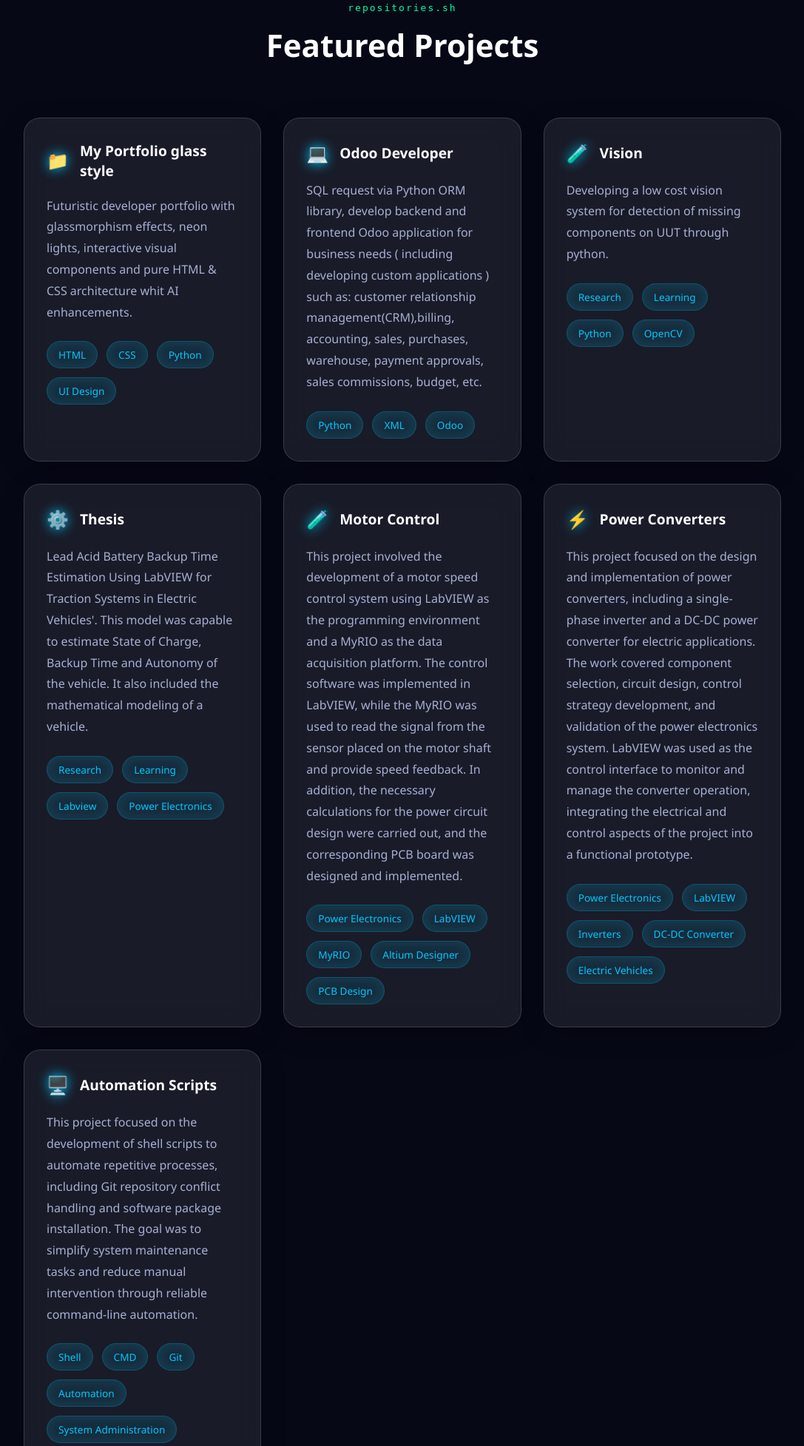
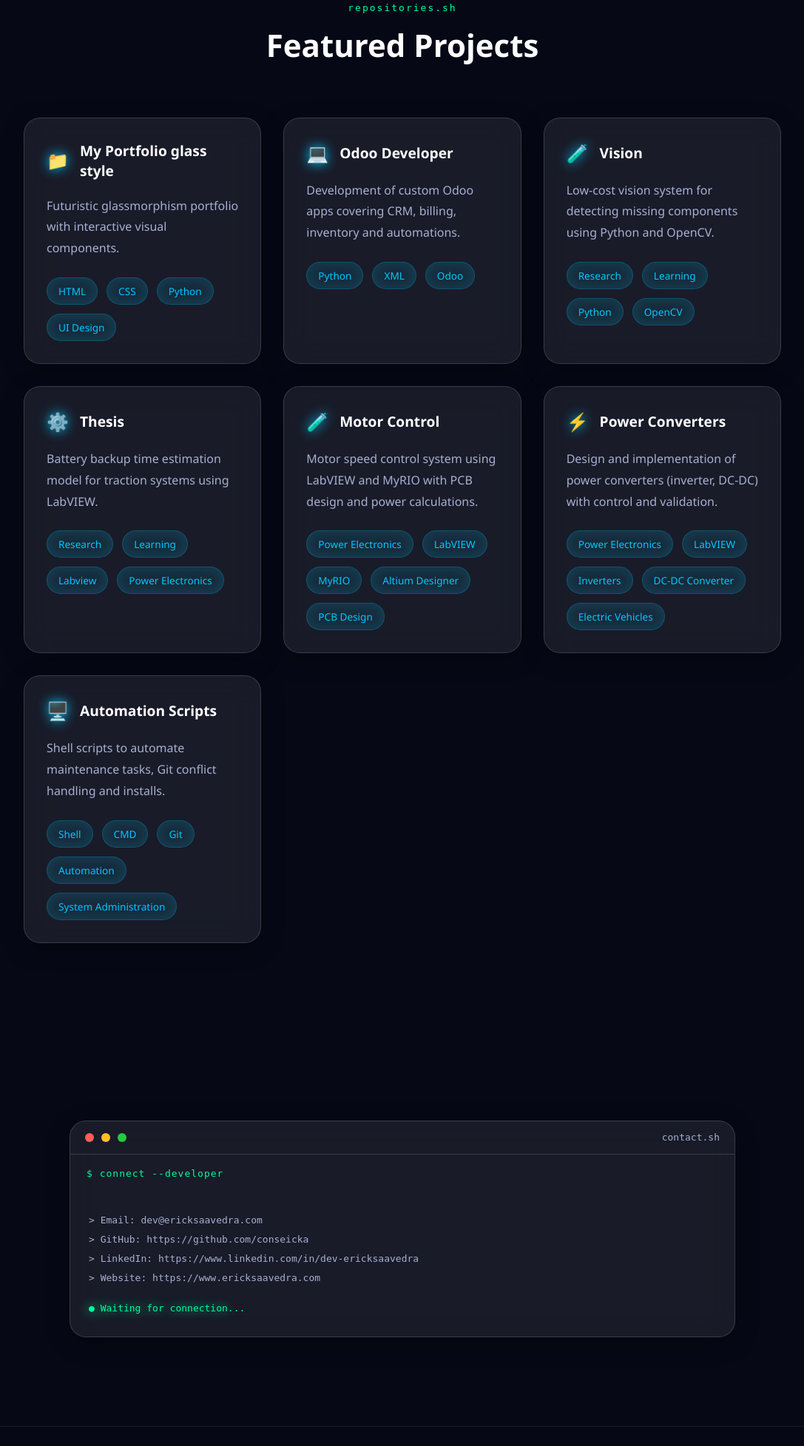
Before and after one commit to conseicka/portfolio-glass-style, a Flask app: page / in a window 1280 px wide. Shown: the part 3737-5692 px from the top of the page at 74% size, without its empty margins (96-1183 px from the left). Run offline with Flask 3, Linux system fonts and the light colour scheme.

Commit message:
adding sumamry on project section

```diff
--- a/static/scripts/dataDict.py
+++ b/static/scripts/dataDict.py
@@ -6,6 +6,7 @@ projects = [
         "icon": "📁",
         "title": "My Portfolio glass style",
         "description": "Futuristic developer portfolio with glassmorphism effects, neon lights, interactive visual components and pure HTML & CSS architecture whit AI enhancements.",
+        "brief": "Futuristic glassmorphism portfolio with interactive visual components.",
         "stack": ["HTML", "CSS", "Python", "UI Design"],
         "assets": [
             {
@@ -41,6 +42,7 @@ projects = [
         "description": "SQL request via Python ORM library, develop backend and frontend Odoo application for business needs "
         "( including developing custom applications ) such as: customer relationship management(CRM),billing, accounting, sales, "
         "purchases, warehouse, payment approvals, sales commissions, budget, etc.",
+        "brief": "Development of custom Odoo apps covering CRM, billing, inventory and automations.",
         "stack": ["Python", "XML", "Odoo"],
         "assets": [],
     },
@@ -49,6 +51,7 @@ projects = [
         "icon": "🧪",
         "title": "Vision",
         "description": "Developing a low cost vision system for detection of missing components on UUT through python.",
+        "brief": "Low-cost vision system for detecting missing components using Python and OpenCV.",
         "stack": ["Research", "Learning", "Python", "OpenCV"],
         "assets": [
             {
@@ -65,6 +68,7 @@ projects = [
         "title": "Thesis",
         "description": "Lead Acid Battery Backup Time Estimation Using LabVIEW for Traction Systems in Electric Vehicles'. This model was capable to estimate State of Charge, "
         "Backup Time and Autonomy of the vehicle. It also included the mathematical modeling of a vehicle.",
+        "brief": "Battery backup time estimation model for traction systems using LabVIEW.",
         "stack": ["Research", "Learning", "Labview", "Power Electronics"],
         "assets": [
             {
@@ -95,6 +99,7 @@ projects = [
         "description": "This project involved the development of a motor speed control system using LabVIEW as the programming environment and a MyRIO as the data acquisition platform. "
         "The control software was implemented in LabVIEW, while the MyRIO was used to read the signal from the sensor placed on the motor shaft and provide speed feedback. In addition, "
         "the necessary calculations for the power circuit design were carried out, and the corresponding PCB board was designed and implemented.",
+        "brief": "Motor speed control system using LabVIEW and MyRIO with PCB design and power calculations.",
         "stack": ["Power Electronics", "LabVIEW", "MyRIO", "Altium Designer", "PCB Design"],
         "assets": [
             {
@@ -113,6 +118,7 @@ projects = [
         "a DC-DC power converter for electric applications. The work covered component selection, circuit design, control strategy development, "
         "and validation of the power electronics system. LabVIEW was used as the control interface to monitor and manage the converter operation, "
         "integrating the electrical and control aspects of the project into a functional prototype.",
+        "brief": "Design and implementation of power converters (inverter, DC-DC) with control and validation.",
         "stack": ["Power Electronics", "LabVIEW", "Inverters", "DC-DC Converter", "Electric Vehicles"],
         "assets": [],
     },
@@ -122,6 +128,7 @@ projects = [
         "title": "Automation Scripts",
         "description": "This project focused on the development of shell scripts to automate repetitive processes, including Git repository conflict handling and software package installation. "
         "The goal was to simplify system maintenance tasks and reduce manual intervention through reliable command-line automation.",
+        "brief": "Shell scripts to automate maintenance tasks, Git conflict handling and installs.",
         "stack": ["Shell", "CMD", "Git", "Automation", "System Administration"],
         "assets": [],
     },
--- a/templates/contact.html
+++ b/templates/contact.html
@@ -44,7 +44,7 @@
             <p>
 
                 > Email:
-                your.email@example.com
+                dev@ericksaavedra.com
 
             </p>
 
@@ -52,7 +52,7 @@
             <p>
 
                 > GitHub:
-                github.com/your-profile
+                https://github.com/conseicka
 
             </p>
 
@@ -60,10 +60,16 @@
             <p>
 
                 > LinkedIn:
-                linkedin.com/in/your-profile
+                https://www.linkedin.com/in/dev-ericksaavedra
 
             </p>
 
+            <p>
+
+                > Website:
+                https://www.ericksaavedra.com
+
+            </p>
 
             <p class="status-online">
 
--- a/templates/projects.html
+++ b/templates/projects.html
@@ -28,7 +28,7 @@
             <h3>{{ p.title }}</h3>
         </div>
 
-        <p>{{ p.description }}</p>
+        <p>{{ (p.brief if p.brief else p.description)|truncate(150) }}</p>
 
         <div class="project-stack">
             {%- for tech in p.stack %}
```
Also changed, not shown: 1 other file.
